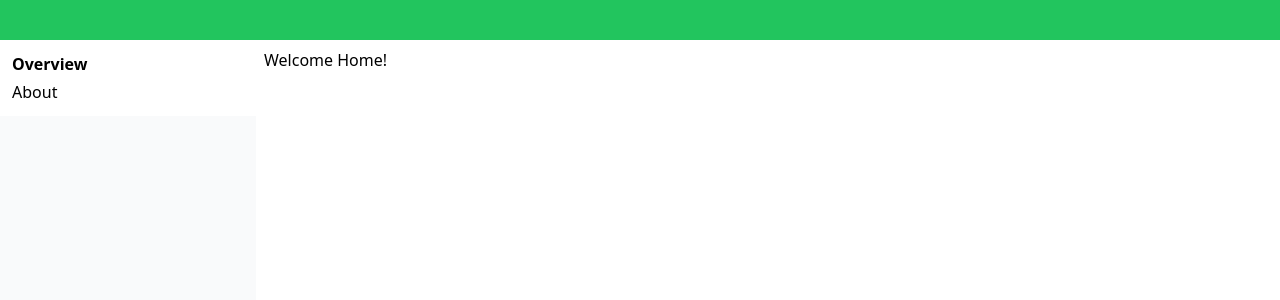
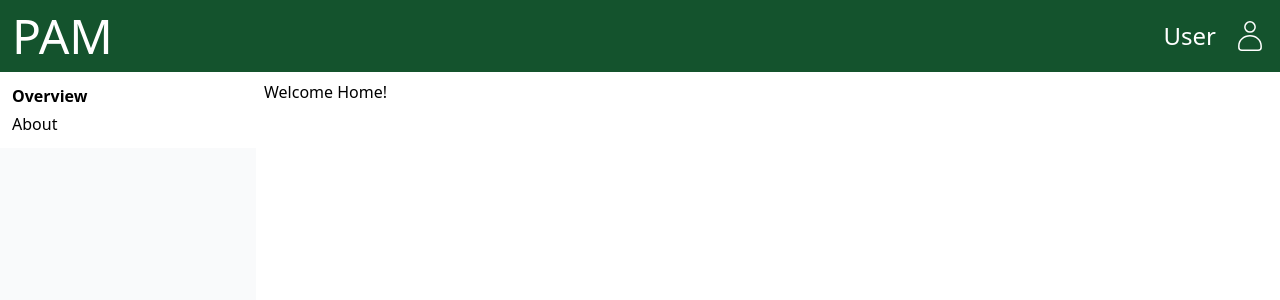
Before and after one commit to BA07-NINA/database, a React (Vite) app in the folder frontend/: page / in a window 1280 px wide. Shown: the top 300 px of the page. Built offline with nearby package versions, Linux system fonts and the light colour scheme.

Commit message:
feat: create navbar

```diff
--- /dev/null
+++ b/frontend/src/components/Navbar/Navbar.tsx
@@ -0,0 +1,20 @@
+import { Link } from '@tanstack/react-router';
+import { CiUser } from 'react-icons/ci';
+
+function Navbar() {
+  return (
+    <nav className="bg-green-900 p-3">
+      <div className="flex items-center justify-between w-full">
+        <Link to="/" className="text-white text-5xl">PAM</Link>
+        <div className="flex items-center space-x-4">
+          <Link to="/" className="text-white text-2xl hover:underline">User</Link>
+          <Link to="/">
+            <CiUser className="text-white text-4xl" />
+          </Link>
+        </div>
+      </div>
+    </nav>
+  );
+}
+
+export default Navbar;
--- /dev/null
+++ b/frontend/src/components/Navbar/index.tsx
@@ -0,0 +1,2 @@
+export * from './Navbar'
+export { default} from './Navbar'
--- a/frontend/src/routes/__root.tsx
+++ b/frontend/src/routes/__root.tsx
@@ -1,12 +1,14 @@
 import Sidebar from '@/components/Sidebar'
+import Navbar from '@/components/Navbar'
 import { createRootRoute, Outlet } from '@tanstack/react-router'
 import { TanStackRouterDevtools } from '@tanstack/router-devtools'
 
 export const Route = createRootRoute({
   component: () => (
     <div className='flex flex-col'>
-      <div className='min-w-full min-h-10 bg-green-500'></div>
+        <Navbar />
       <div className='flex'>
+
         <Sidebar />
         <Outlet />
       </div>
```
